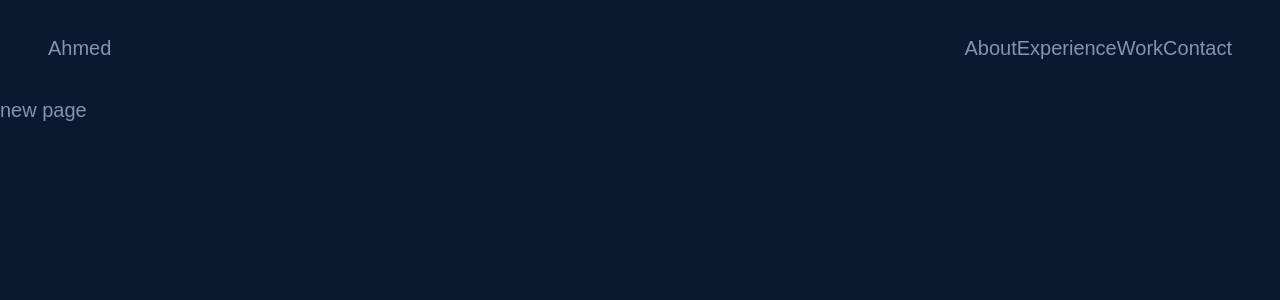
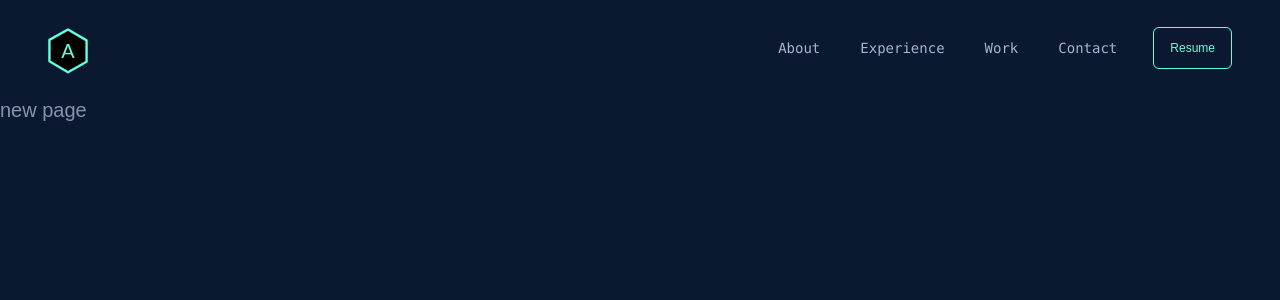
Before and after one commit to ahmedElnewery/my-portfolio, a Nuxt app: page / in a window 1280 px wide. Shown: the top 300 px of the page. Built offline with nearby package versions, Linux system fonts and the light colour scheme.

Commit message:
adding navbar in desktop

```diff
--- a/assets/css/main.css
+++ b/assets/css/main.css
@@ -5,17 +5,10 @@
 body{
 @apply bg-navy text-slate text-xl;
 font-family: "Calibre",sans-serif;
-
-/* // '--font-sans': '"Calibre","Inter","San Francisco","SF Pro Text",-apple-system,system-ui,sans-serif', */
-
 }
-/* margin: 0px;
-    width: 100%;
-    min-height: 100%;
-    overflow-x: hidden;
-    -webkit-font-smoothing: antialiased;
-    background-color: var(--navy);
-    color: var(--slate);
-    font-family: var(--font-sans);
-    font-size: var(--fz-xl);
-    line-height: 1.3; */
+.navbar-item{
+    @apply p-2.5 cursor-pointer inline-block hover:text-green text-light-slate;
+}
+.btn-primary {
+    @apply text-xs px-4 py-3 bg-transparent text-green border border-green rounded-md ml-4 hover:bg-green-tint active:bg-green-tint;
+}
--- /dev/null
+++ b/components/logo.vue
@@ -0,0 +1,38 @@
+
+<template>
+<div class="relative">
+          <span
+            class="
+              absolute
+              top-1/2
+              left-1/2
+              transform
+              -translate-x-1/2 -translate-y-1/2
+            "
+            >A</span
+          >
+  <svg
+    id="logo"
+    xmlns="http://www.w3.org/2000/svg"
+    role="img"
+    viewBox="0 0 84 96"
+  >
+    <title>Logo</title>
+    <g transform="translate(-8.000000, -2.000000)">
+      <g transform="translate(11.000000, 5.000000)">
+        <polygon
+          id="Shape"
+          stroke="currentColor"
+          stroke-width="5"
+          stroke-linecap="round"
+          stroke-linejoin="round"
+          points="39 0 0 22 0 67 39 90 78 68 78 23"
+        ></polygon>
+      </g>
+    </g>
+  </svg>
+</div>
+</template>
+
+<style>
+</style>
--- /dev/null
+++ b/constants/constants.js
@@ -0,0 +1,11 @@
+const navbar =[
+    {label:"About",path:"/"},
+    {label:"Experience",path:"/"},
+    {label:"Work",path:"/"},
+    {label:"Contact",path:"/"},
+
+]
+
+export default {
+    navbar
+}
--- a/layouts/default.vue
+++ b/layouts/default.vue
@@ -1,26 +1,49 @@
 
 
 <script>
+import logo from '~~/components/logo.vue';
+import metaData from './../constants/constants'
 export default {
-
-}
+  components: { logo },
+  computed:{
+    navbar(){
+        return metaData.navbar
+    }
+  }
+  };
 </script>
 <template>
   <div>
-    <nav class="flex items-center justify-between container mx-auto py-4 px-12 h-24">
-        <div>Ahmed</div>
-        <ul class="flex items-center">
-            <li>About</li>
-            <li>Experience</li>
-            <li>Work</li>
-            <li>Contact</li>
-        </ul>
+    <nav
+      class="
+        flex
+        items-center
+        justify-between
+        container
+        mx-auto
+        py-4
+        px-12
+        h-24
+      "
+    >
+      <NuxtLink to="/" class="text-green w-10 h-10 flex-shrink-0"
+        ><Logo/>
+      </NuxtLink>
+    <div class="flex items-center">
+      <ul class="flex items-center text-sm font-mono">
+        <li class="mx-2.5 " v-for="(item,i) in navbar" :key="i">
+            <NuxtLink :to="item.path" class="navbar-item">{{item.label}}</NuxtLink>
+        </li>
+      </ul>
+    <button class="btn-primary ">
+        Resume
+    </button>
+    </div>
     </nav>
     <div class="container">
-        <slot/>
+      <slot />
     </div>
   </div>
 </template>
 <style>
-
 </style>
```
